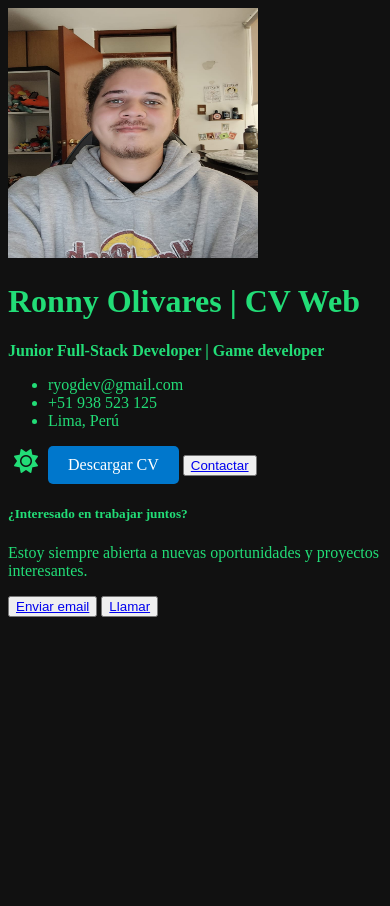
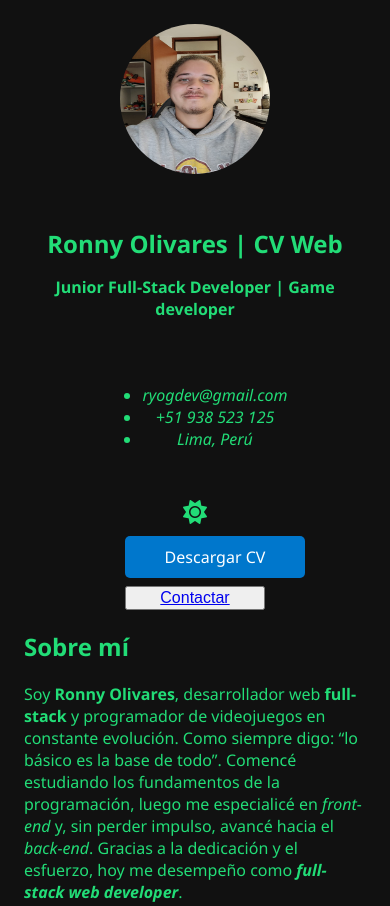
Before and after one commit to RyogIndieInc/cv-web, a plain HTML site: page index.html in a window 390 px wide. Shown: the top 906 px of the page. Before the commit the page ends 844 px from the top, so only its background shows below. Drawn offline with Linux system fonts and the light colour scheme.

Commit message:
feat: mejora de estructura semántica, accesibilidad y diseño responsive
- Añadido aria-labelledby y role="region" para mejorar accesibilidad en sección "Sobre mí"
- Implementado datos estructurados (JSON-LD) para SEO con perfil tipo Person
- Integrado media queries para adaptar el diseño a celulares, tablets, laptops y PCs
- Fusionado estilos de modo oscuro/claro con layout responsive
- Optimizado etiquetas meta para SEO y redes sociales (Open Graph, Twitter Card)

```diff
--- a/index.html
+++ b/index.html
@@ -6,7 +6,7 @@
     <!-- Optimiza mi sitio para que se vea bien en móviles. ¡Clave para buena experiencia y SEO -->
     <meta name="viewport" content="width=device-width, initial-scale=1.0">
     <!-- Descripción de mi sitio/página web -->
-    <meta name="description" content="CV web de Ronny Olivares (RyogDev): desarrollador web creativo con experiencia en HTML, CSS, JavaScript, GitHub y Netlify. Diseño moderno, branding visual y enfoque en accesibilidad.">
+    <meta name="description" content="Ronny Olivares, desarrollador web full-stack y programador de videojuegos. Portafolio profesional con proyectos reales y enfoque en soluciones digitales.">
     <!-- Lista de palabras clave que describen mi sitio/página web -->
     <meta name="keywords" content="Ronny Olivares, RyogDev, desarrollador web, CV online, HTML, CSS, JavaScript, Netlify, GitHub, SEO, branding, diseño web, landing page">
     <!-- Le dice al navegador y a los motores que yo cree esta página -->
@@ -41,23 +41,45 @@
     <link rel="stylesheet" href="https://cdnjs.cloudflare.com/ajax/libs/font-awesome/6.5.0/css/all.min.css">
     <link rel="stylesheet" href="style.css">
     <link rel="preload" href="./images/Ronny.jpg" as="image">
+    <script type="application/ld+json">
+    {
+    "@context": "https://schema.org",
+    "@type": "Person",
+    "name": "Ronny Olivares",
+    "alternateName": "RyogDev",
+    "jobTitle": "Full-Stack Developer",
+    "url": "https://cv-web-ronny-olivares.netlify.app/",
+    "image": "https://cv-web-ronny-olivares.netlify.app/images/Ronny.jpg",
+    "email": "mailto:ryogdev@gmail.com",
+    "address": {
+    "@type": "PostalAddress",
+    "addressLocality": "Lima",
+    "addressCountry": "Perú"
+    },
+    "sameAs": [
+    "https://github.com/RyogDev",
+    "https://linkedin.com/in/ronnyolivares"
+    ]
+    }
+    </script>
 </head>
 <body>
     <!-- CABEZA DE PÁGINA CV-WEB -->
-    <header>
-        <div>
+    <header id="cv-header">
+        <div class="header-content">
             <!-- div de la foto principal -->
-            <div>
+            <div class="foto-container">
                 <img src="./images/Ronny.jpg" alt="foto personal de Ronny Olivares" class="foto-principal">
             </div>
 
             <!-- div del título principal y su párrafo -->
-            <div>
+            <div class="titulo-container">
                 <h1>Ronny Olivares | CV Web</h1>
                 <p><strong>Junior Full-Stack Developer | Game developer</strong></p>
             </div>
 
             <!-- div de información de encabezado -->
+            <address>
                 <div>
                     <ul class="list-encabezado">
                         <li>ryogdev@gmail.com</li>
@@ -65,9 +87,10 @@
                         <li>Lima, Perú</li>
                     </ul>
                 </div>
+            </address>
 
             <!-- botones interactivos para descargar CV y contactar -->
-            <div>
+            <div class="botones-header">
                 <button id="theme-toggle" aria-label="Cambiar tema"><i class="fa-solid fa-sun" id="theme-icon"></i></button>
                 <a href="/Cv-Ronny.pdf" download="CV_Ronny_Olivares" class="btn">Descargar CV</a>
                 <button><a href="#contacto">Contactar</a></button>
@@ -78,8 +101,13 @@
     <!-- CUERPO DE PÁGINA CV-WEB -->
     <main>
         <!-- SECCIÓN 1: SOBRE MÍ -->
-        <section>
-
+        <section aria-labelledby="titulo-sobre-mi" role="region">
+            <h2 id="titulo-sobre-mi">Sobre mí</h2>
+            <div class="contenido-sobre-mi">
+                <p>Soy <strong>Ronny Olivares</strong>, desarrollador web <strong>full-stack</strong> y programador de videojuegos en constante evolución. Como siempre digo: <q>lo básico es la base de todo</q>. Comencé estudiando los fundamentos de la programación, luego me especialicé en <em>front-end</em> y, sin perder impulso, avancé hacia el <em>back-end</em>. Gracias a la dedicación y el esfuerzo, hoy me desempeño como <strong><em>full-stack web developer</em></strong>.</p>
+                <p>Me apasiona crear soluciones digitales intuitivas y funcionales. Actualmente estoy construyendo un portafolio con proyectos reales que demuestran mis habilidades en desarrollo full-stack y lógica de programación. Busco oportunidades —remotas o presenciales— donde pueda aportar mi talento, crecer profesionalmente y colaborar en equipos que valoren la innovación.</p>
+                <p>Estoy abierto a proyectos freelance, pasantías o posiciones junior en tecnología. Mi objetivo es seguir aprendiendo, aportar valor y evolucionar como profesional en entornos desafiantes.</p>
+            </div>
         </section>
 
         <!-- SECCIÓN 2: EXPERIENCIA LABORAL -->
--- a/style.css
+++ b/style.css
@@ -2,7 +2,9 @@
 body {
     background-color: #111;
     color: #2d7;
+    font-family: 'Segoe UI', sans-serif;
     transition: background-color 0.3s ease, color 0.3s ease;
+    padding: 2rem;
 }
 
 /* 🌞 Modo claro */
@@ -42,7 +44,10 @@ body {
     color: white;
     text-decoration: none;
     border-radius: 5px;
+    font-size: 1rem;
+    transition: background-color 0.3s ease;
 }
+
 .btn:hover {
     background-color: #005fa3;
 }
@@ -50,4 +55,84 @@ body {
 img {
     width: 250px;
     height: 250px;
+    border-radius: 50%;
 }
+
+/* 🖥️ Estilos generales para PC y laptops */
+.header-content {
+    display: flex;
+    justify-content: space-between;
+    align-items: center;
+    gap: 2rem;
+}
+
+.titulo-container h1 {
+    font-size: 2rem;
+    margin-bottom: 0.5rem;
+}
+
+.botones-header {
+    display: flex;
+    gap: 1rem;
+}
+
+/* 📱 Celulares */
+@media (max-width: 600px) {
+    body {
+    font-size: 16px;
+    padding: 1rem;
+    }
+
+    .header-content {
+    flex-direction: column;
+    text-align: center;
+    }
+
+    .foto-container img {
+    width: 150px;
+    height: 150px;
+    }
+
+    .titulo-container h1 {
+    font-size: 1.5rem;
+    }
+
+    .botones-header {
+    flex-direction: column;
+    gap: 0.5rem;
+    }
+
+    .btn, button {
+    width: 100%;
+    font-size: 1rem;
+    }
+}
+
+/* 🧾 Tablets */
+@media (min-width: 601px) and (max-width: 1024px) {
+    body {
+    font-size: 17px;
+    padding: 1.5rem;
+    }
+
+    .header-content {
+    flex-direction: column;
+    text-align: center;
+    }
+
+    .foto-container img {
+    width: 180px;
+    height: 180px;
+    }
+
+    .titulo-container h1 {
+    font-size: 1.75rem;
+    }
+
+    .botones-header {
+    flex-direction: row;
+    flex-wrap: wrap;
+    justify-content: center;
+    gap: 0.75rem;
+    }
+}
```
Lines whose indentation alone changed are shown as unchanged.
